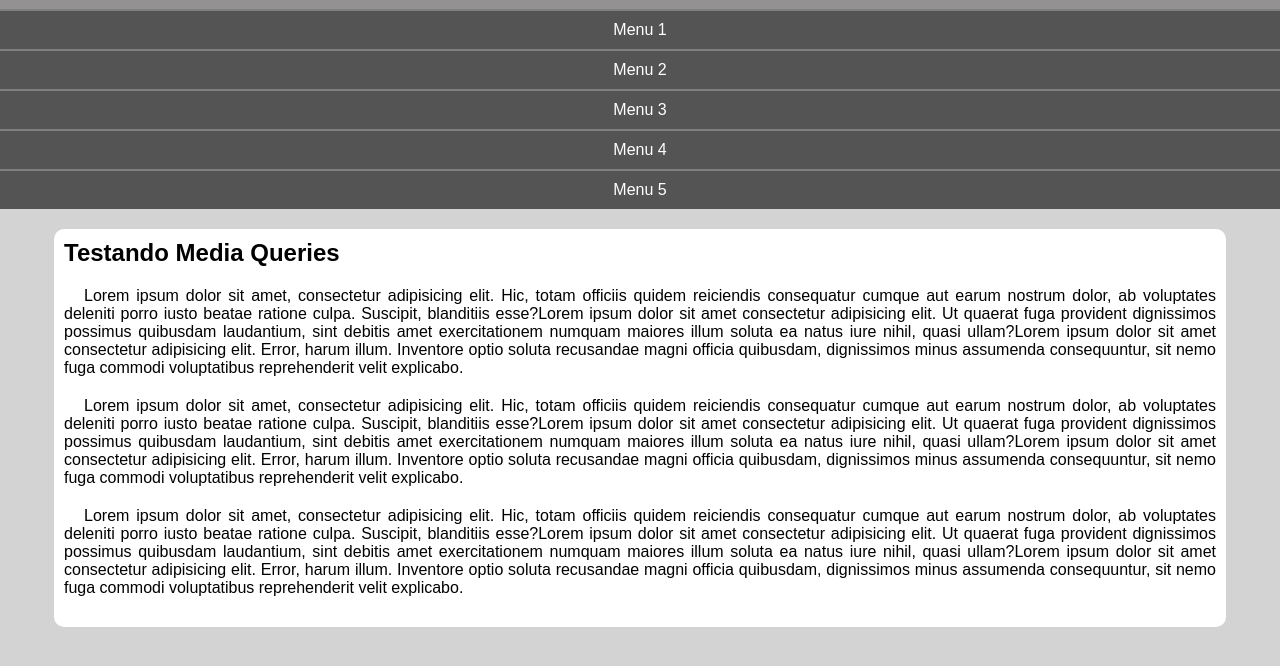
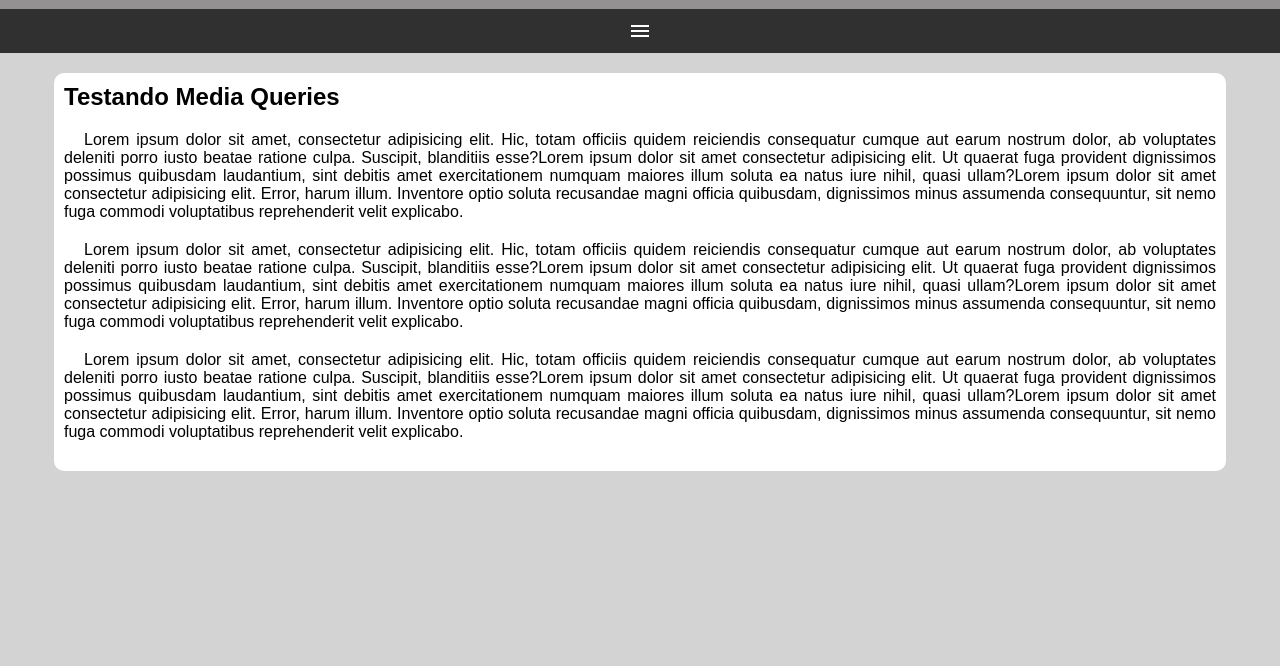
Before and after one commit to gillaercio/Menu-responsivo, a plain HTML site: page index.html in a window 1280 px wide. Shown: the part 48-714 px from the top of the page. Drawn offline with Linux system fonts and the light colour scheme.

Commit message:
Menu hamburguer criado

```diff
--- a/index.html
+++ b/index.html
@@ -4,13 +4,15 @@
   <meta charset="UTF-8">
   <meta name="viewport" content="width=device-width, initial-scale=1.0">
   <title>Media Query</title>
+  <link href="https://fonts.googleapis.com/icon?family=Material+Icons" rel="stylesheet">
   <link rel="stylesheet" href="styles/index.css">
 </head>
 <body>
   <header>
     <h1>Meu Site</h1>
+    <i id="burguer" class="material-icons" onclick="clickMenu()">menu</i>
 
-    <menu>
+    <menu id="itens">
       <ul>
         <li><a href="#">Menu 1</a></li>
         <li><a href="#">Menu 2</a></li>
@@ -31,5 +33,14 @@
       <p>Lorem ipsum dolor sit amet, consectetur adipisicing elit. Hic, totam officiis quidem reiciendis consequatur cumque aut earum nostrum dolor, ab voluptates deleniti porro iusto beatae ratione culpa. Suscipit, blanditiis esse?Lorem ipsum dolor sit amet consectetur adipisicing elit. Ut quaerat fuga provident dignissimos possimus quibusdam laudantium, sint debitis amet exercitationem numquam maiores illum soluta ea natus iure nihil, quasi ullam?Lorem ipsum dolor sit amet consectetur adipisicing elit. Error, harum illum. Inventore optio soluta recusandae magni officia quibusdam, dignissimos minus assumenda consequuntur, sit nemo fuga commodi voluptatibus reprehenderit velit explicabo.</p>
     </article>
   </main>
+  <script>
+    function clickMenu(){
+      if (itens.style.display == 'block') {
+        itens.style.display = 'none'
+      } else {
+        itens.style.display = 'block'
+      }
+    }
+  </script>
 </body>
 </html>
--- a/styles/index.css
+++ b/styles/index.css
@@ -16,11 +16,26 @@ header {
   h1 {
     padding: 10px;
     text-align: center;
+
+  }
+
+  i#burguer {
+    background-color: rgb(49, 48, 48);
+    display: block;
+    padding: 10px;
+    text-align: center;
+    color: white;
+    cursor: pointer;
+  }
+
+  i#burguer:hover {
+    background-color: white;
+    color: black;
   }
 }
 
 menu {
-  display: block;
+  display: none;
 
   ul {
     list-style-type: none;
```
